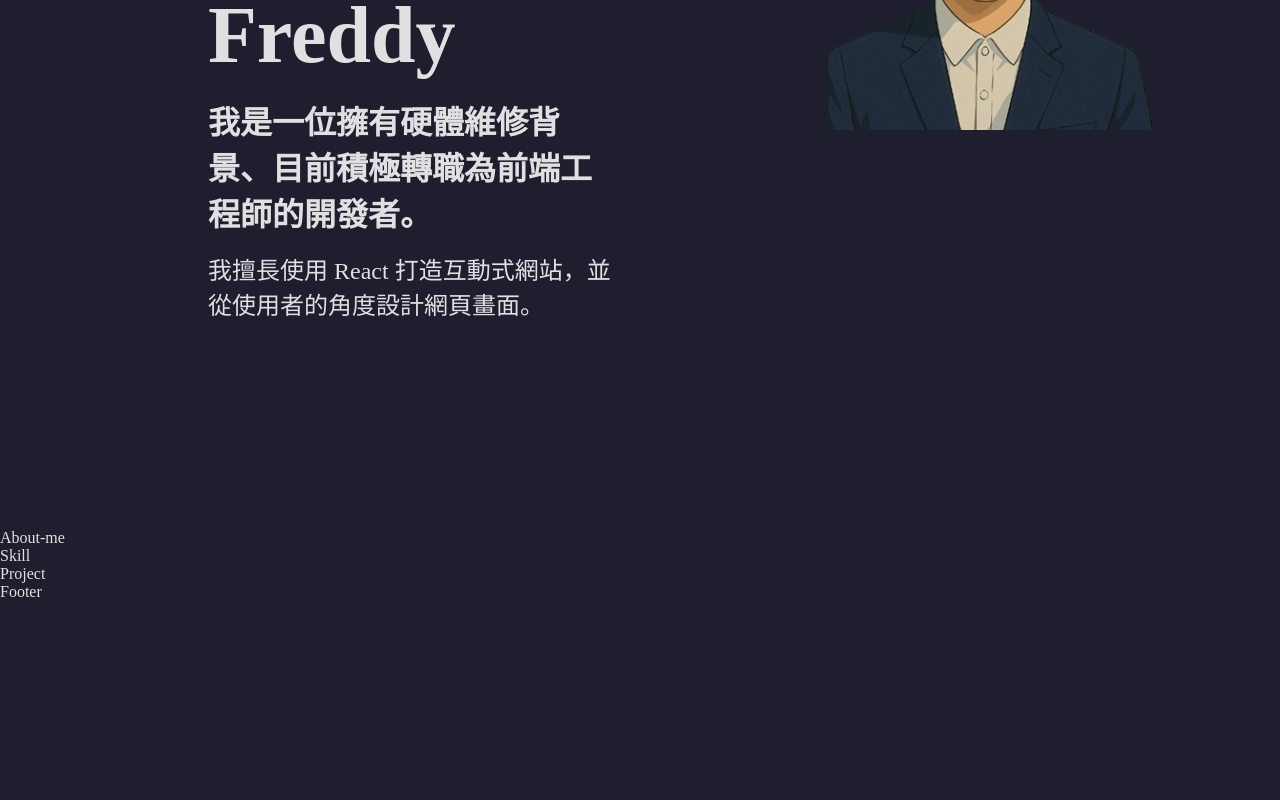
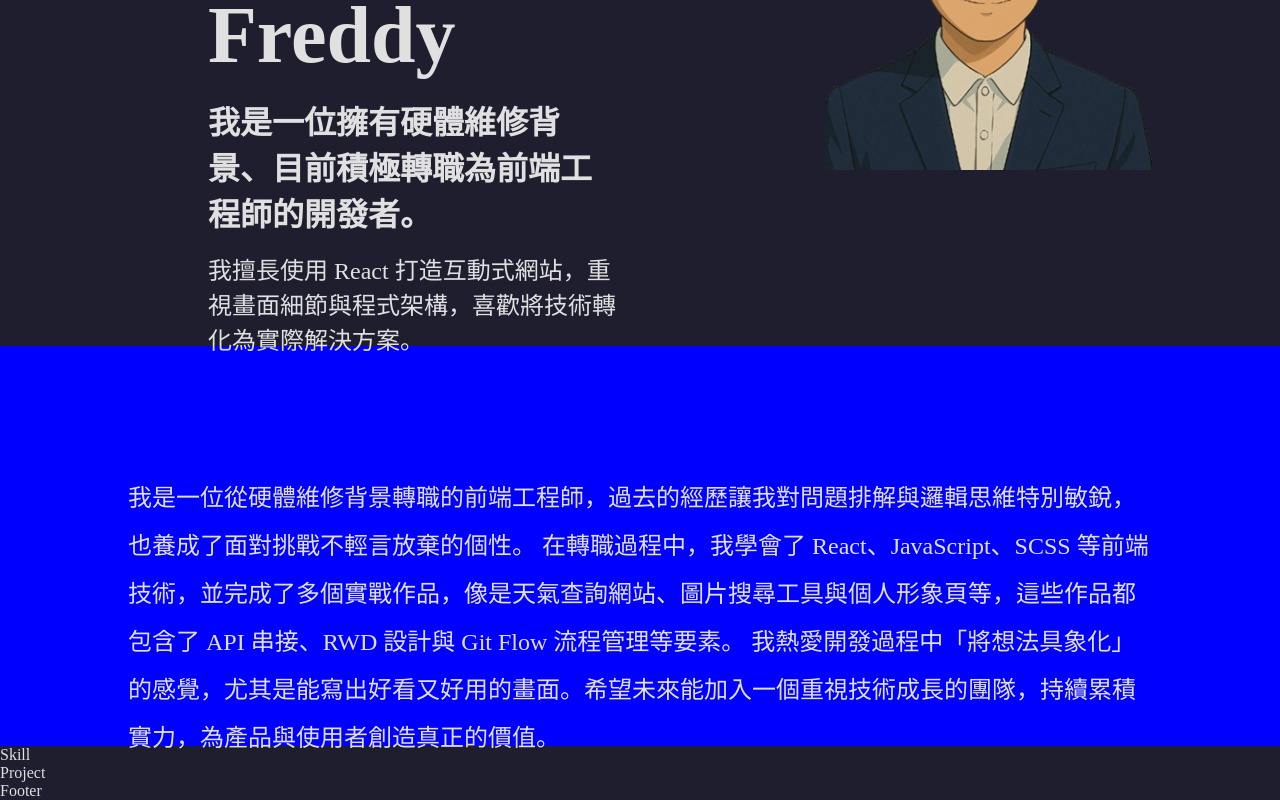
Before and after one commit to freddy990117/My_Website, a React (Vite) app: page / in a window 1280 px wide. Shown: the part 414-1214 px from the top of the page. Before the commit the page ends 1015 px from the top, so only its background shows below. Built offline with nearby package versions, Linux system fonts and the light colour scheme.

Commit message:
完成 About me

```diff
--- a/src/Components/Homepage.jsx
+++ b/src/Components/Homepage.jsx
@@ -29,12 +29,21 @@ const Homepage = () => {
         <section className="introduce">
           <h1>嗨,我是 Freddy</h1>
           <h2>我是一位擁有硬體維修背景、目前積極轉職為前端工程師的開發者。</h2>
-          <p>我擅長使用 React 打造互動式網站，並從使用者的角度設計網頁畫面。</p>
+          <p>
+            我擅長使用 React
+            打造互動式網站，重視畫面細節與程式架構，喜歡將技術轉化為實際解決方案。
+          </p>
         </section>
         <section className="myPicture"></section>
       </section>
       <section id="aboutMe" className="aboutMe">
-        About-me
+        <p>
+          我是一位從硬體維修背景轉職的前端工程師，過去的經歷讓我對問題排解與邏輯思維特別敏銳，也養成了面對挑戰不輕言放棄的個性。
+          在轉職過程中，我學會了 React、JavaScript、SCSS
+          等前端技術，並完成了多個實戰作品，像是天氣查詢網站、圖片搜尋工具與個人形象頁等，這些作品都包含了
+          API 串接、RWD 設計與 Git Flow 流程管理等要素。
+          我熱愛開發過程中「將想法具象化」的感覺，尤其是能寫出好看又好用的畫面。希望未來能加入一個重視技術成長的團隊，持續累積實力，為產品與使用者創造真正的價值。
+        </p>
       </section>
       <section id="Skill" className="Skill">
         Skill
--- a/src/index.css
+++ b/src/index.css
@@ -45,6 +45,7 @@ header {
 }
 
 .Picture {
+  height: 95vh;
   padding-top: 5rem;
   display: flex;
   .introduce {
@@ -69,7 +70,18 @@ header {
     background-size: contain;
     background-position: center;
     background-repeat: no-repeat;
-    height: 75vh;
     width: 100%;
   }
 }
+
+.aboutMe {
+  align-items: center;
+  width: 100%;
+  height: 50vh;
+  background-color: blue;
+  padding: 8rem;
+  line-height: 3rem;
+  p {
+    font-size: 1.5rem;
+  }
+}
```
